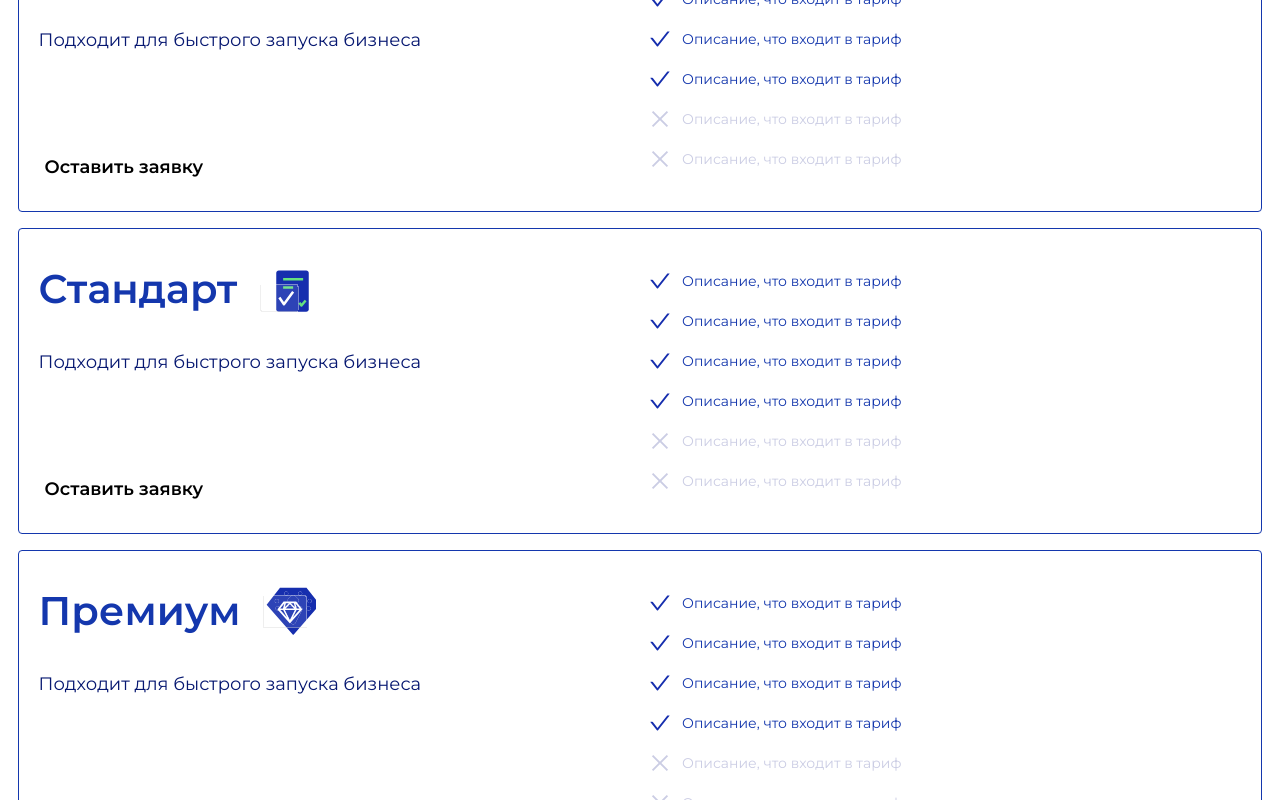
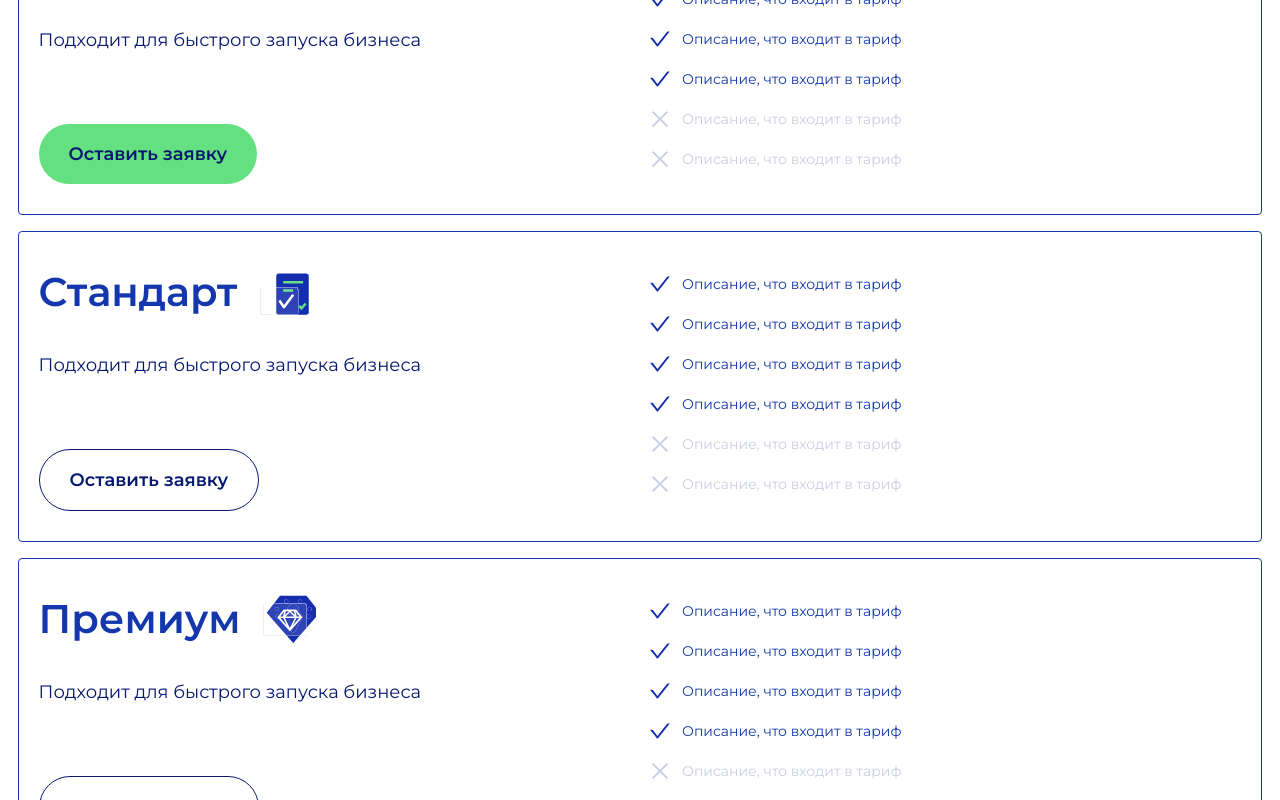
Before and after one commit to shiftcreativeag/shift_app, a React (Vite) app: page / in a window 1280 px wide. Shown: the part 5200-6000 px from the top of the page. Built offline with nearby package versions, Linux system fonts and the light colour scheme.

Commit message:
Добавил обновленные кнопки во все компоненты

```diff
--- a/src/components/TariffCard/TariffCard.tsx
+++ b/src/components/TariffCard/TariffCard.tsx
@@ -1,4 +1,4 @@
-import React from 'react';
+import React, { useEffect } from 'react';
 import { useState } from "react";
 import styles from './TariffCard.module.scss';
 import { CustomButton } from "../CustomButton/CustomButton";
@@ -13,10 +13,12 @@ interface TariffCardProps {
 	title: string;
 	subtitle: string;
 	iconName: string;
-	features: Feature[]
+	features: Feature[];
+	active?: boolean
 }
 
 export const TariffCard: React.FC<TariffCardProps> = ({
+	active,
 	title,
 	subtitle,
 	iconName,
@@ -24,6 +26,15 @@ export const TariffCard: React.FC<TariffCardProps> = ({
 }) => {
 
 	const [isFormOpen, setIsFormOpen] = useState(false);
+
+	const [width, setWidth] = useState(window.innerWidth); const handleResize = () => {
+		setWidth(window.innerWidth);
+	};
+
+	useEffect(() => {
+		window.addEventListener('resize', handleResize);
+		return () => window.removeEventListener('resize', handleResize);
+	}, []);
 
 	return (
 		<div className={styles.tariffCard}>
@@ -49,9 +60,12 @@ export const TariffCard: React.FC<TariffCardProps> = ({
 			</ul>
 			<div className={styles.button}>
 				<CustomButton
-					backgroundColor={"var(--white)"}
-					color={"var(--primary)"}
-					border="1px solid var(--primary)"
+					theme={active ? "primary" : "secondary"}
+					size={
+						width > 1024 ? "l" :
+							width > 768 ? "m" :
+								"s"
+					}
 					label={"Оставить заявку"}
 					onClick={() => setIsFormOpen(true)}
 				/>
--- a/src/pages/Main/MainPage.tsx
+++ b/src/pages/Main/MainPage.tsx
@@ -271,6 +271,7 @@ export const MainPage = () => {
         <h3 className={styles.price_title}>Пакеты услуг</h3>
         <div className={styles.price_container}>
           <TariffCard
+            active={true}
             title="Старт"
             subtitle="Подходит для быстрого запуска бизнеса"
             iconName="start"
```
